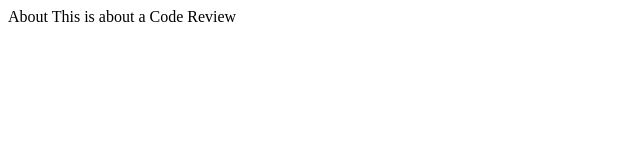
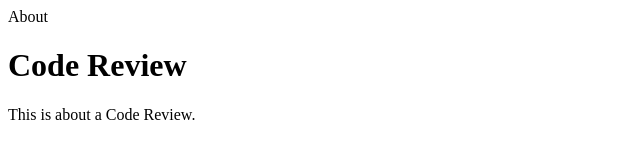
Before and after one commit to knazeri/CodeReview, a plain HTML site: page about/about.html in a window 1280 px wide. Shown: the whole page, without its empty margins (0-640 px from the left). Drawn offline with Linux system fonts and the light colour scheme.

Commit message:
Formatted to make it look nicer.

```diff
--- a/about/about.html
+++ b/about/about.html
@@ -3,6 +3,9 @@
     About
 </head>
 <body>
-    This is about a Code Review
+    <h1>Code Review</h1>
+    <p>
+    This is about a Code Review.
+    </p>
 </body>
 </html>
```
